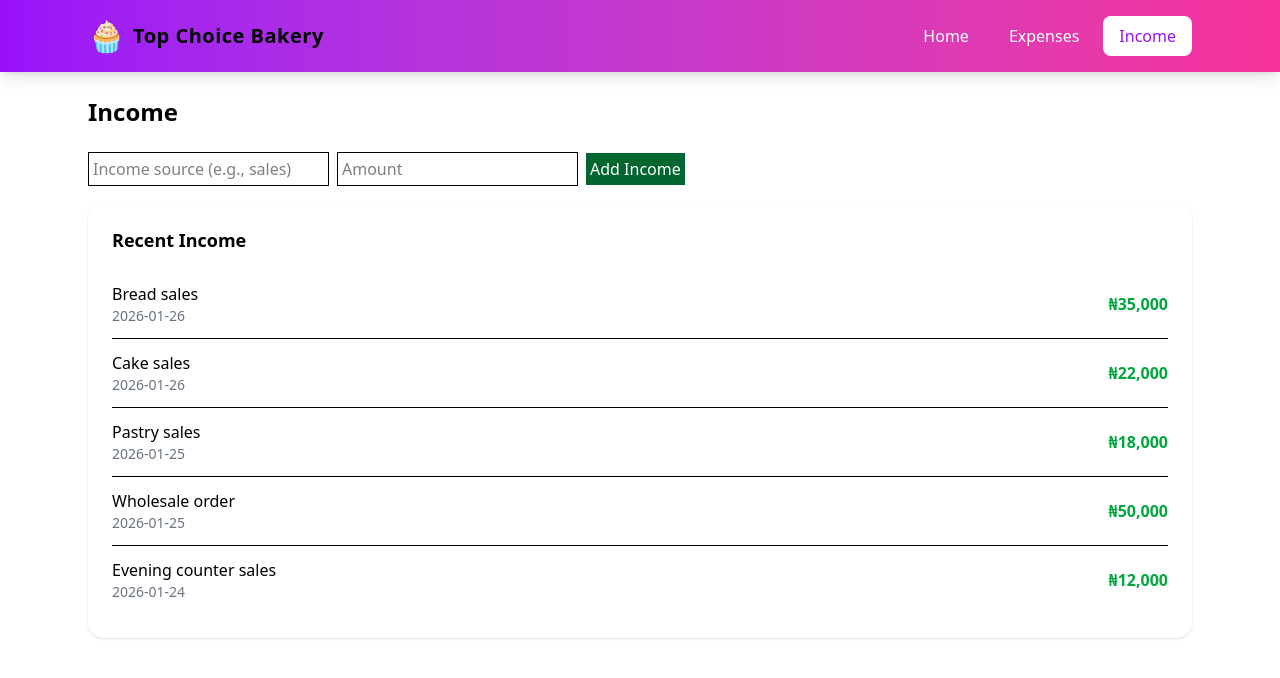
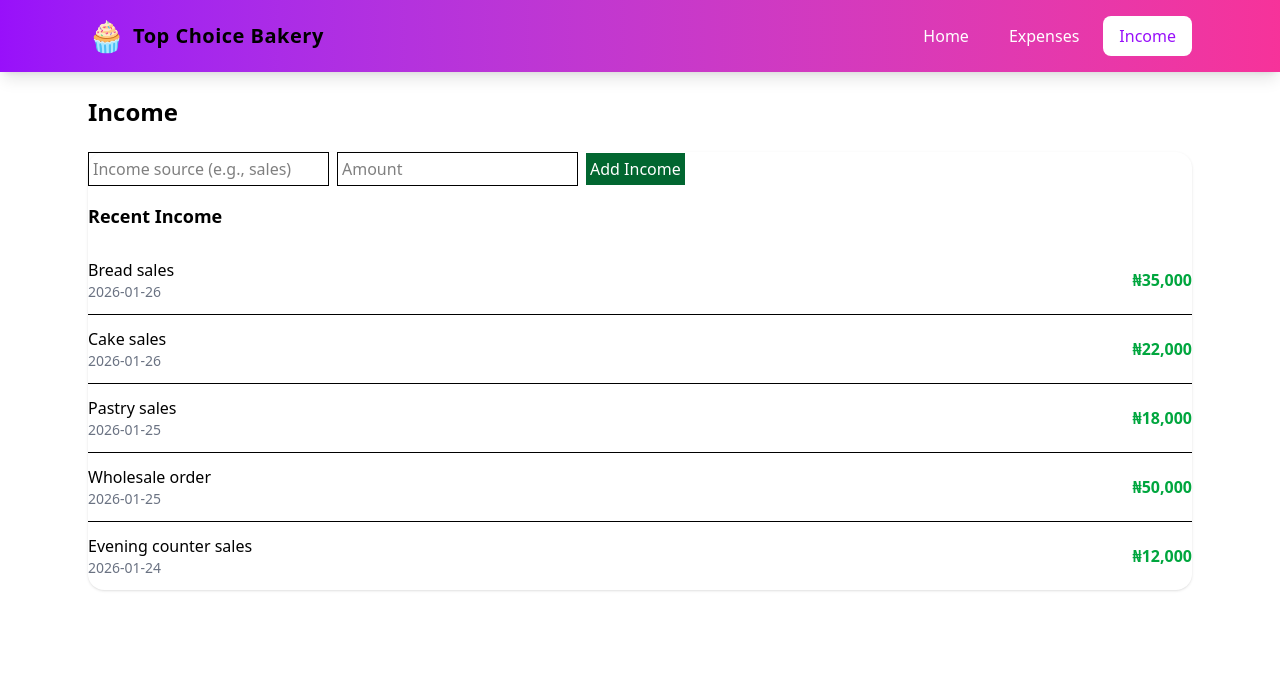
Before and after one commit to abbeytech2023/bakery, a React (Vite) app: page /income in a window 1280 px wide. Shown: the top 678 px of the page. Built offline with nearby package versions, Linux system fonts and the light colour scheme.

Commit message:
first commit

```diff
--- a/src/pages/Expenses.jsx
+++ b/src/pages/Expenses.jsx
@@ -34,10 +34,9 @@ export default function Expenses() {
       {/* Page Title */}
       <h2 className="text-2xl font-bold mb-6">Expenses</h2>
 
-      <ExpenseForm />
-
       {/* Expense Cards */}
-      <div className="bg-white rounded-2xl shadow p-6">
+      <div className="bg-white rounded-2xl shadow">
+        <ExpenseForm />
         <h3 className="text-lg font-semibold mb-4">Recent Expenses</h3>
 
         {expenses.length === 0 ? (
--- a/src/pages/Income.jsx
+++ b/src/pages/Income.jsx
@@ -27,10 +27,9 @@ export default function Income() {
       {/* Page Title */}
       <h2 className="text-2xl font-bold mb-6">Income</h2>
 
-      <IncomeForm />
-
       {/* Income Card */}
-      <div className="bg-white rounded-2xl shadow p-6">
+      <div className="bg-white rounded-2xl shadow">
+        <IncomeForm />
         <h3 className="text-lg font-semibold mb-4">Recent Income</h3>
 
         {income.length === 0 ? (
```
